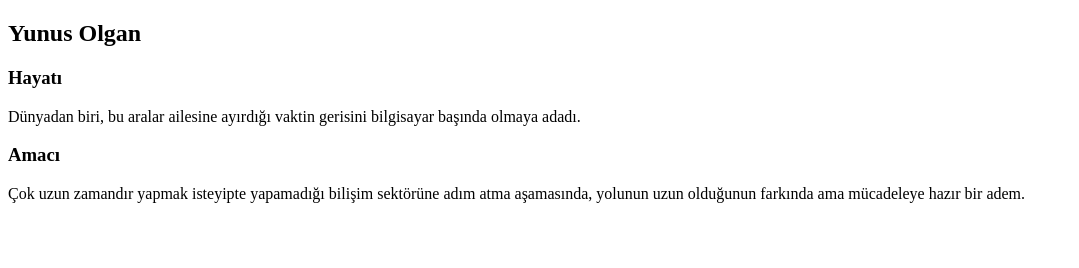
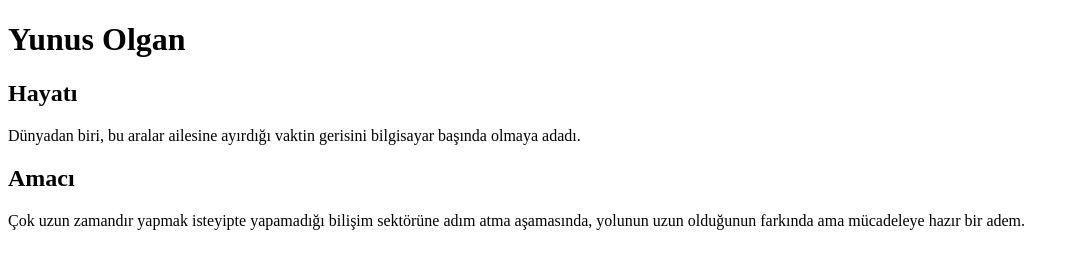
Before and after one commit to yolgan67/HTML_Training, a plain HTML site: page index.html in a window 1280 px wide. Shown: the whole page, without its empty margins (0-1079 px from the left). Drawn offline with Linux system fonts and the light colour scheme.

Commit message:
Update index.html

```diff
--- a/index.html
+++ b/index.html
@@ -7,12 +7,12 @@
   <title>Yunus Olgan Kimdir?</title>
 </head>
 <body>
-  <h2>Yunus Olgan</h2>
-  <h3>Hayatı</h3>
+  <h1>Yunus Olgan</h1>
+  <h2>Hayatı</h2>
   Dünyadan biri, bu aralar ailesine ayırdığı vaktin
   gerisini bilgisayar başında olmaya adadı.
   <!-- detaya girme -->
-  <h3>Amacı</h3>
+  <h2>Amacı</h2>
   Çok uzun zamandır yapmak isteyipte yapamadığı bilişim
   sektörüne adım atma aşamasında, yolunun uzun olduğunun
   farkında ama mücadeleye hazır bir adem.
```
